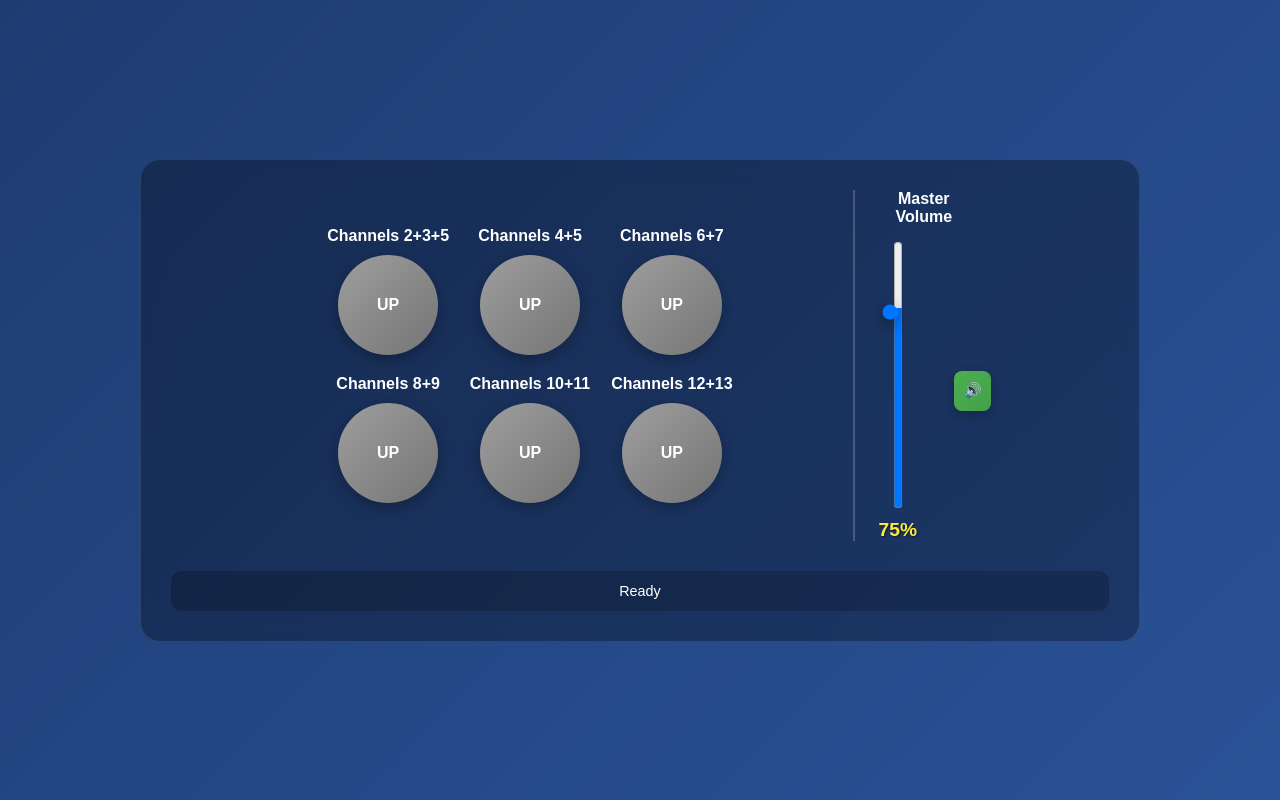
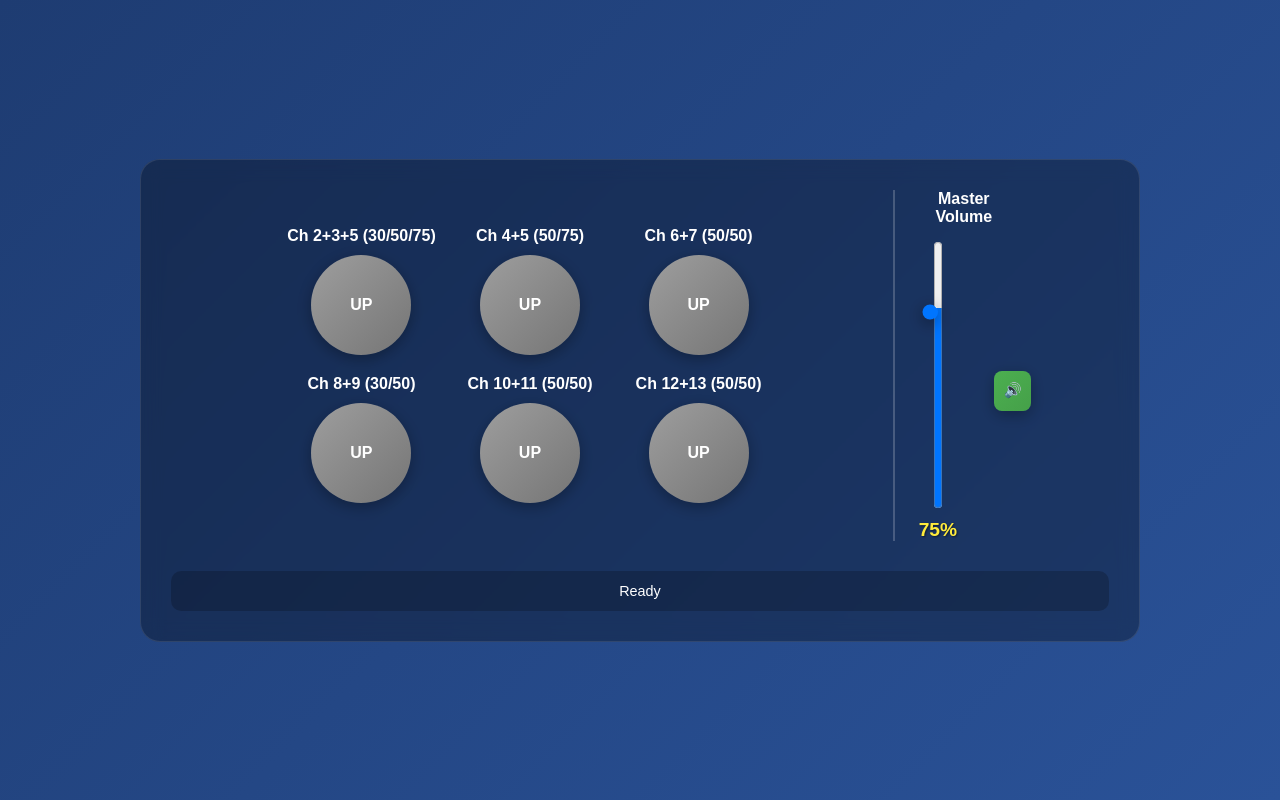
Before and after one commit to picxenk/OSCMixerController, a website: page public/index.html in a window 1280 px wide. Drawn offline with Linux system fonts and the light colour scheme.

Commit message:
fix button label

```diff
--- a/public/index.html
+++ b/public/index.html
@@ -316,32 +316,32 @@
         <div class="controls">
             <div class="button-grid">
                 <div class="button-section">
-                    <div class="control-label">Channels 2+3+5</div>
+                    <div class="control-label">Ch 2+3+5 (30/50/75)</div>
                     <button class="mute-button fade-button" data-channels="2,3,5" data-target-values="30,50,75">UP</button>
                 </div>
 
                 <div class="button-section">
-                    <div class="control-label">Channels 4+5</div>
+                    <div class="control-label">Ch 4+5 (50/75)</div>
                     <button class="mute-button fade-button" data-channels="4,5" data-target-values="50,75">UP</button>
                 </div>
 
                 <div class="button-section">
-                    <div class="control-label">Channels 6+7</div>
+                    <div class="control-label">Ch 6+7 (50/50)</div>
                     <button class="mute-button fade-button" data-channels="6,7" data-target-values="50,50">UP</button>
                 </div>
 
                 <div class="button-section">
-                    <div class="control-label">Channels 8+9</div>
-                    <button class="mute-button fade-button" data-channels="8,9" data-target-values="50,50">UP</button>
+                    <div class="control-label">Ch 8+9 (30/50)</div>
+                    <button class="mute-button fade-button" data-channels="8,9" data-target-values="30,50">UP</button>
                 </div>
 
                 <div class="button-section">
-                    <div class="control-label">Channels 10+11</div>
+                    <div class="control-label">Ch 10+11 (50/50)</div>
                     <button class="mute-button fade-button" data-channels="10,11" data-target-values="50,50">UP</button>
                 </div>
 
                 <div class="button-section">
-                    <div class="control-label">Channels 12+13</div>
+                    <div class="control-label">Ch 12+13 (50/50)</div>
                     <button class="mute-button fade-button" data-channels="12,13" data-target-values="50,50">UP</button>
                 </div>
             </div>
```
